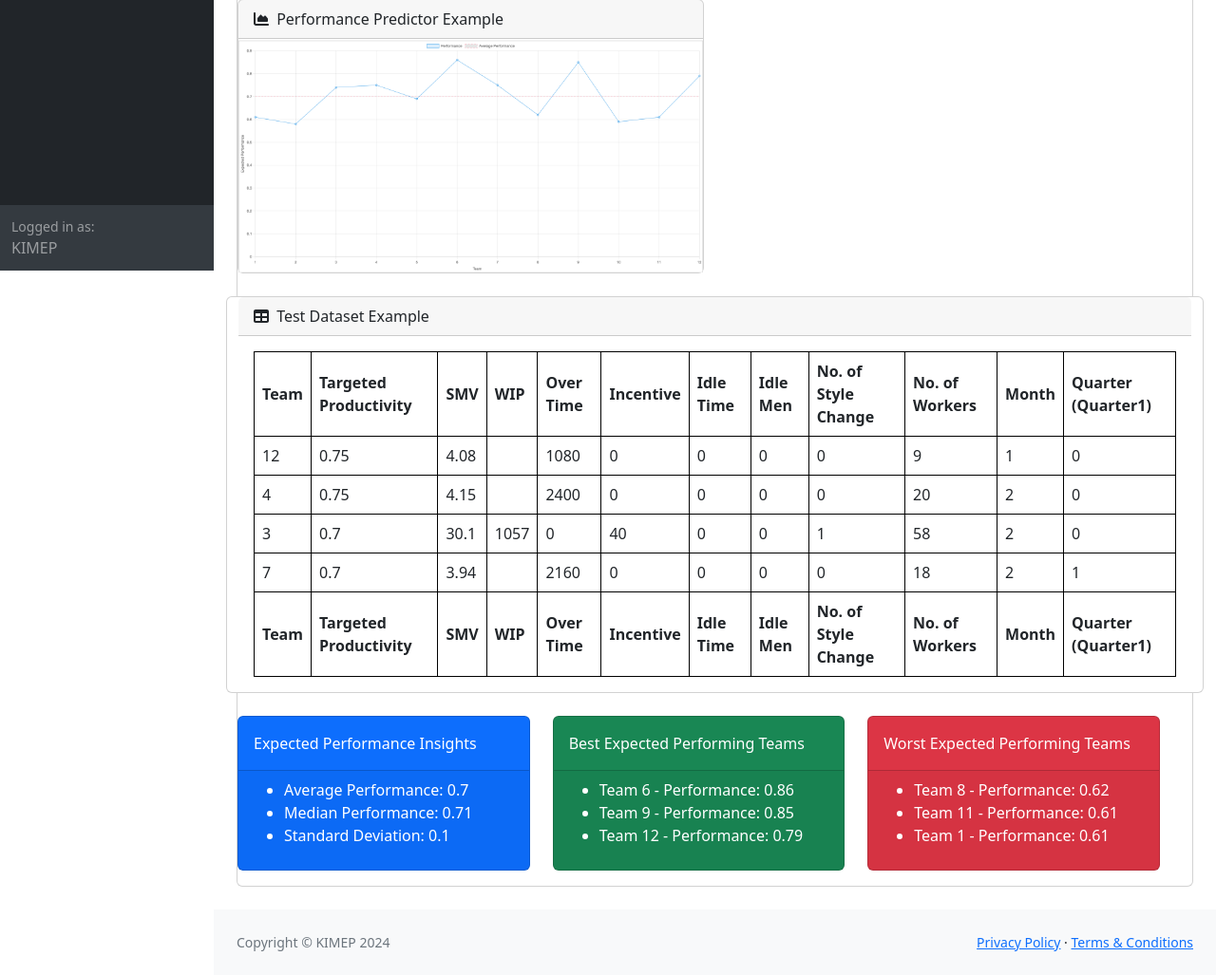
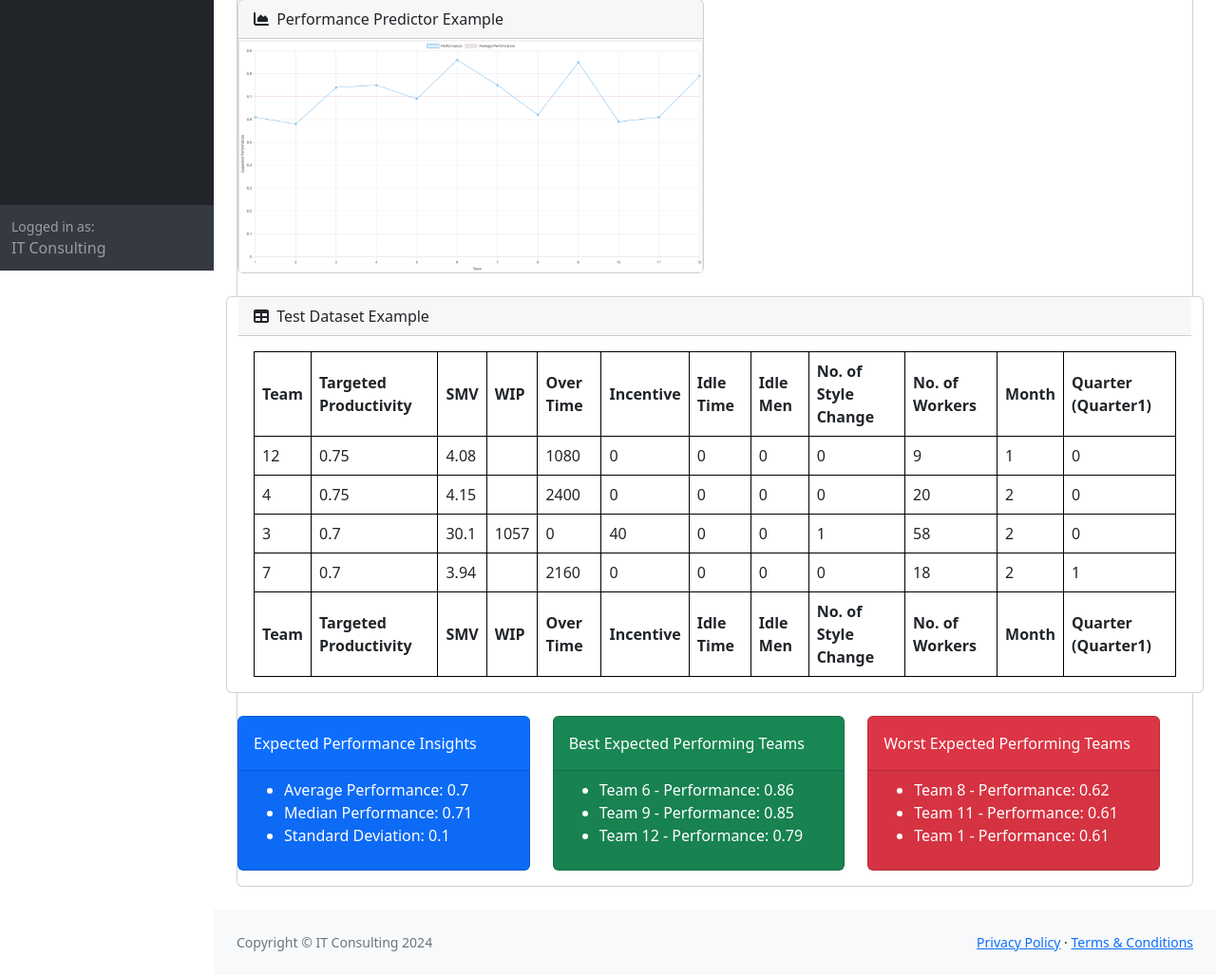
Before and after one commit to Zypayev/ML, a Flask app: page / in a window 1280 px wide. Shown: the part 515-1542 px from the top of the page at 95% size. Run offline with Flask 3, Linux system fonts and the light colour scheme; some libraries are stand-ins or nearby versions.

Commit message:
Initial commit

```diff
--- a/templates/about.html
+++ b/templates/about.html
@@ -50,7 +50,7 @@
                 </div>
                 <div class="sb-sidenav-footer">
                     <div class="small">Logged in as:</div>
-                    KIMEP
+                    IT Consulting
                 </div>
             </nav>
         </div>
--- a/templates/help.html
+++ b/templates/help.html
@@ -77,7 +77,7 @@
                 </div>
                 <div class="sb-sidenav-footer">
                     <div class="small">Logged in as:</div>
-                    KIMEP
+                    IT Consulting
                 </div>
             </nav>
         </div><div id="layoutSidenav_content">
--- a/templates/index.html
+++ b/templates/index.html
@@ -52,7 +52,7 @@
                     </div>
                     <div class="sb-sidenav-footer">
                         <div class="small">Logged in as:</div>
-                        KIMEP
+                        IT Consulting
                     </div>
                 </nav>
             </div>
@@ -238,7 +238,7 @@
                 <footer class="py-4 bg-light mt-auto">
                     <div class="container-fluid px-4">
                         <div class="d-flex align-items-center justify-content-between small">
-                            <div class="text-muted">Copyright &copy; KIMEP 2024</div>
+                            <div class="text-muted">Copyright &copy; IT Consulting 2024</div>
                             <div>
                                 <a href="#">Privacy Policy</a>
                                 &middot;
--- a/templates/performances.html
+++ b/templates/performances.html
@@ -58,7 +58,7 @@
                 </div>
                 <div class="sb-sidenav-footer">
                     <div class="small">Logged in as:</div>
-                    KIMEP
+                    IT Consulting
                 </div>
             </nav>
         </div>
--- a/templates/tables.html
+++ b/templates/tables.html
@@ -50,7 +50,7 @@
                 </div>
                 <div class="sb-sidenav-footer">
                     <div class="small">Logged in as:</div>
-                    KIMEP
+                    IT Consulting
                 </div>
             </nav>
         </div>
```
Also changed, not shown: 4 other files.
